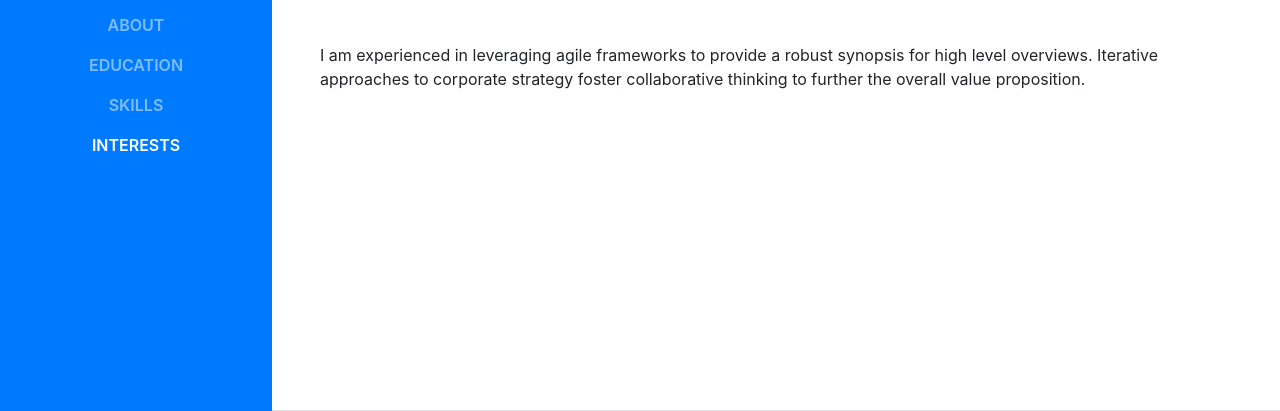
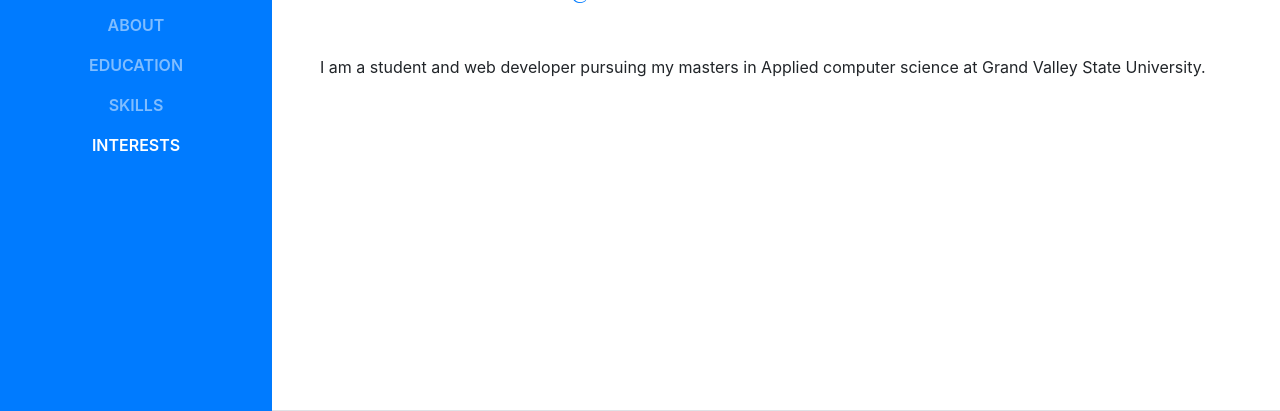
Before and after one commit to ramrockety/CIS641-HW2-botla.github.io, a website with bundled scripts: page index.html in a window 1280 px wide. Shown: the part 389-800 px from the top of the page. Built offline with nearby package versions, Linux system fonts and the light colour scheme; a web font is replaced by a local one.

Commit message:
Update index.html
updated description

```diff
--- a/index.html
+++ b/index.html
@@ -68,9 +68,7 @@
         <div class="subheading mb-5">321 Manzana ct nw · Walker, MI 49534 · (248) 378-9071 ·
           <a href="mailto:name@email.com">ramabrahmambotla@gmail.com</a>
         </div>
-        <p class="mb-5">I am experienced in leveraging agile frameworks to provide a robust synopsis for high level
-          overviews. Iterative approaches to corporate strategy foster collaborative thinking to further the overall
-          value proposition.</p>
+        <p class="mb-5">I am a student and web developer pursuing my masters in Applied computer science at Grand Valley State University.</p>
       </div>
     </section>
 
```
